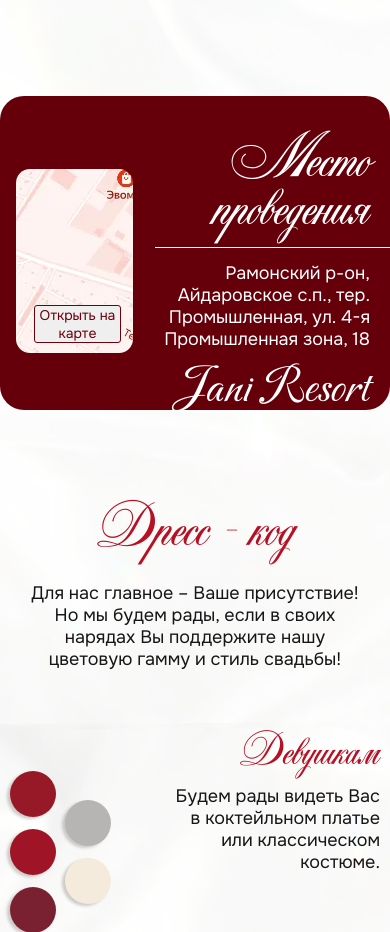
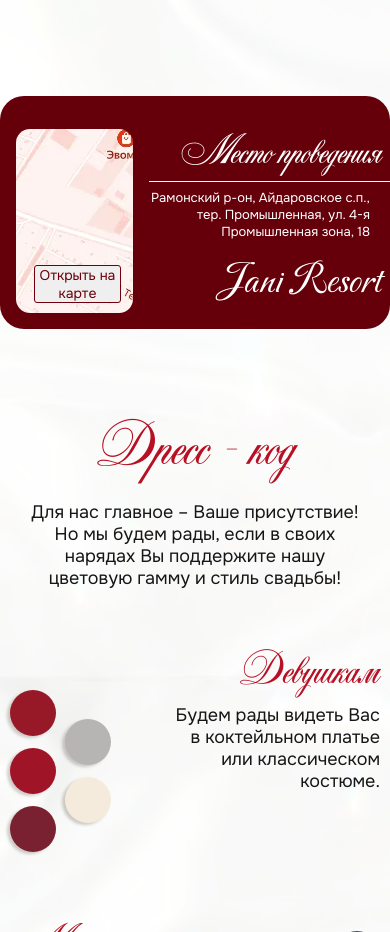
Before and after one commit to Kempek/wedding, a plain HTML site: page index.html in a window 390 px wide. Shown: the part 2366-3298 px from the top of the page. Drawn offline with nearby package versions, Linux system fonts and the light colour scheme; a web font is replaced by a local one.

Commit message:
fix location

```diff
--- a/css/style.css
+++ b/css/style.css
@@ -806,7 +806,7 @@ select {
 		width: 100%;
 	}
 	.description {
-		margin-top: 41px;
+		margin-top: 11px;
 	}
 
 	.header__images {
@@ -840,4 +840,20 @@ select {
 		padding: 0 5px;
 		width: calc(100% - 10px);
 	}
+	.description-h2 {
+		font-size: 50px;
+		line-height: 1;
+	}
+	.description h2 {
+		font-size: 42px;
+		line-height: 1;
+		padding-right: 8px;
+	}
+	.description p {
+		font-size: 13px;
+	}
+	.border-line {
+		margin: 7px 0px;
+		margin-left: 0;
+	}
 }
```
